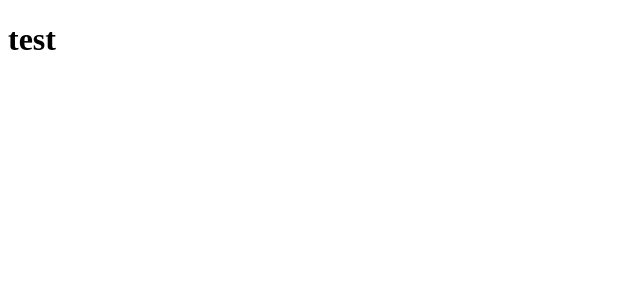
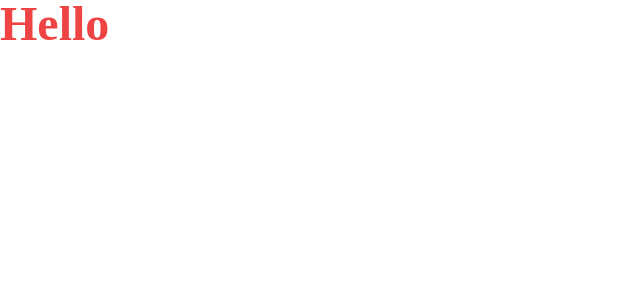
Before and after one commit to internnova/landing, a Next.js app: page / in a window 1280 px wide. Shown: the top 300 px of the page, without its empty margins (0-640 px from the left). Built offline with nearby package versions, Linux system fonts and the light colour scheme.

Commit message:
build: set up tailwindcss

```diff
--- a/package.json
+++ b/package.json
@@ -15,6 +15,9 @@
     "@types/node": "^12.12.21",
     "@types/react": "^17.0.2",
     "@types/react-dom": "^17.0.1",
+    "autoprefixer": "^10.4.2",
+    "postcss": "^8.4.5",
+    "tailwindcss": "^3.0.18",
     "typescript": "4.0"
   }
 }
--- /dev/null
+++ b/pages/_app.tsx
@@ -0,0 +1,11 @@
+import "../styles/globals.css";
+
+const InternNova = ({ Component, pageProps }) => {
+  return (
+    <>
+      <Component {...pageProps} />
+    </>
+  );
+};
+
+export default InternNova;
--- a/pages/index.tsx
+++ b/pages/index.tsx
@@ -2,7 +2,7 @@ import { Layout } from "../components/Layout";
 
 const IndexPage = () => (
   <Layout title="Home">
-    <h1>test</h1>
+    <h1 className="text-red-500">Hello</h1>
   </Layout>
 );
 
--- /dev/null
+++ b/postcss.config.js
@@ -0,0 +1,6 @@
+module.exports = {
+  plugins: {
+    tailwindcss: {},
+    autoprefixer: {},
+  },
+}
--- /dev/null
+++ b/styles/globals.css
@@ -0,0 +1,47 @@
+@tailwind base;
+@tailwind components;
+@tailwind utilities;
+
+@import url("https://fonts.googleapis.com/css2?family=Nunito:wght@100;200;300;400;500;600;700;800;900&display=swap");
+@import url("https://fonts.googleapis.com/css2?family=Montserrat:wght@100;200;300;400;500;600;700;800;900&display=swap");
+
+@layer base {
+  :root {
+    --color-primary: #5c6cff;
+  }
+
+  html,
+  body {
+    @apply m-0;
+    @apply w-full;
+  }
+
+  h1 {
+    @apply text-5xl;
+    @apply font-montserrat;
+    @apply font-bold;
+  }
+  h2 {
+    @apply text-4xl;
+    @apply font-montserrat;
+    @apply font-bold;
+  }
+  h3 {
+    @apply text-2xl;
+    @apply font-montserrat;
+    @apply font-bold;
+  }
+  h4 {
+    @apply text-xl;
+    @apply font-montserrat;
+    @apply font-bold;
+  }
+  p {
+    @apply font-nunito;
+    @apply text-base;
+  }
+  small {
+    @apply font-nunito;
+    @apply text-sm;
+  }
+}
--- /dev/null
+++ b/tailwind.config.js
@@ -0,0 +1,22 @@
+module.exports = {
+  content: [
+    "./pages/**/*.{js,ts,jsx,tsx}",
+    "./components/**/*.{js,ts,jsx,tsx}",
+  ],
+  theme: {
+    extend: {
+      fontFamily: {
+        montserrat: ["Montserrat"],
+        nunito: ["Nunito"],
+      },
+      colors: {
+        accent: {
+          primary: {
+            DEFAULT: "var(--color-primary)",
+          },
+        },
+      },
+    },
+  },
+  plugins: [],
+};
```
